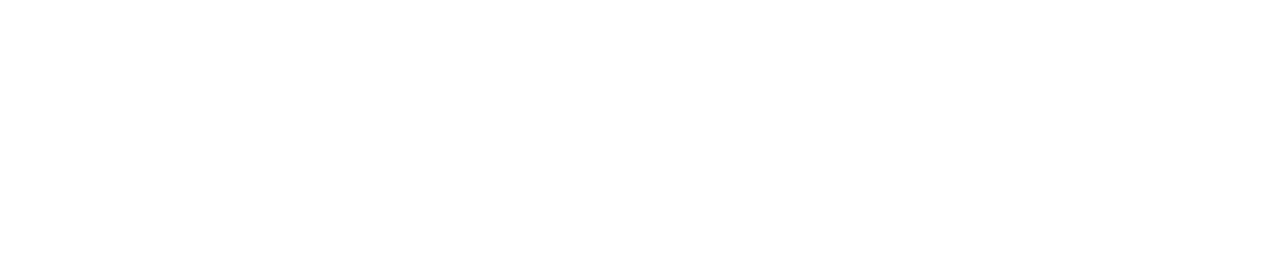
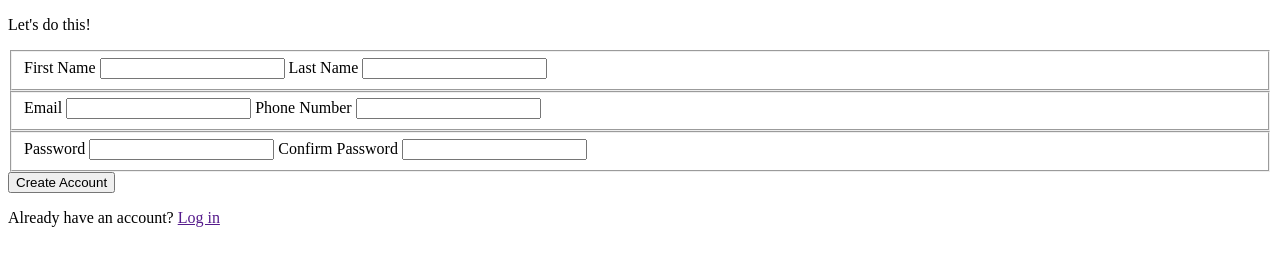
Before and after one commit to nicholaspreziosi/odin-form, a plain HTML site: page index.html in a window 1280 px wide. Drawn offline with Linux system fonts and the light colour scheme.

Commit message:
Compose all form elements in HTML file

```diff
--- a/index.html
+++ b/index.html
@@ -8,6 +8,37 @@
     <title>Sign-Up Form</title>
 </head>
 <body>
+    <form>
+        <p>Let's do this!</p>
+
+        <fieldset>
+            <label for="firstname">First Name</label>
+            <input type="text" id="firstname" name="firstname" >
+
+            <label for="lastname">Last Name</label>
+            <input type="text" id="lastname" name="lastname" >
+        </fieldset>
+
+        <fieldset>
+            <label for="email">Email</label>
+            <input type="email" id="email" name="email">
+
+            <label for="phone">Phone Number</label>
+            <input type="tel" id="phone" name="phone">
+        </fieldset>
+
+        <fieldset>
+            <label for="password">Password</label>
+            <input type="password" id="password" name="password">
+
+            <label for="confirm">Confirm Password</label>
+            <input type="password" id="confirm" name="confirm">
+        </fieldset>
+
+        <button type="submit">Create Account</button>
+    </form>
+
+    <p>Already have an account? <a href="">Log in</a></p>
 
 </body>
 </html>
```
